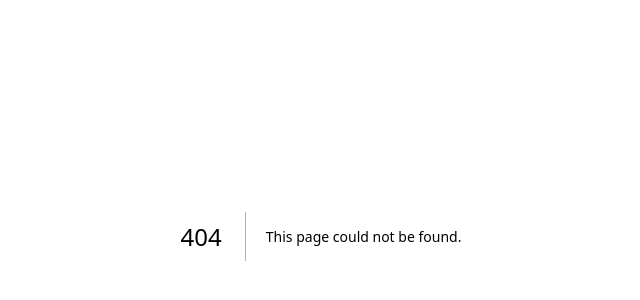
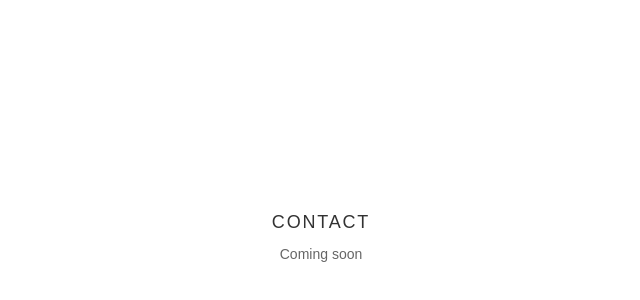
Before and after one commit to RKPurple/portfolio, a Next.js app: page /contact in a window 1280 px wide. Before the commit this address had no page. Shown: the part 180-480 px from the top of the page, without its empty margins (319-959 px from the left). Built offline with nearby package versions, Linux system fonts and the light colour scheme; a web font is replaced by a local one.

Commit message:
added contact page

```diff
--- /dev/null
+++ b/src/app/contact/page.tsx
@@ -0,0 +1,11 @@
+'use client'
+
+// Placeholder for the contact section (form + copy). Phase A enables shell + `/contact` routing.
+export default function ContactPage() {
+    return (
+        <div className="flex flex-1 flex-col items-center justify-center text-enter-lettering">
+            <p className="font-nav text-lg uppercase tracking-widest opacity-80">Contact</p>
+            <p className="mt-2 text-sm opacity-60">Coming soon</p>
+        </div>
+    )
+}
```
